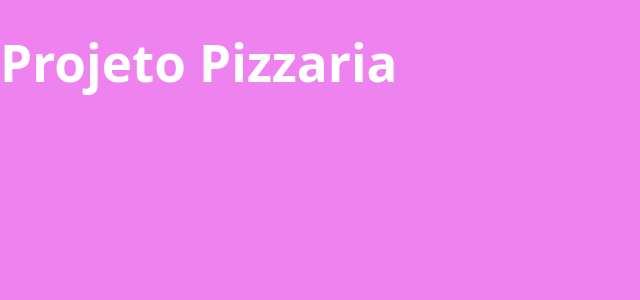
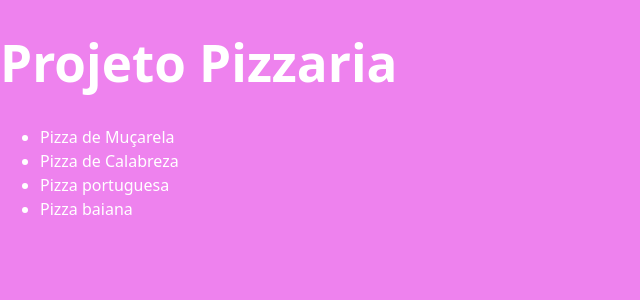
Before and after one commit to miguel-ls1/pizzaria.2f2025, a React (Vite) app: page / in a window 1280 px wide. Shown: the top 300 px of the page, without its empty margins (0-640 px from the left). Built offline with nearby package versions, Linux system fonts and the light colour scheme.

Commit message:
componente

```diff
--- a/src/App.jsx
+++ b/src/App.jsx
@@ -1,9 +1,13 @@
+import Produtos  from "./pages/produtos"
+
 const App = () => {
 
   return (
     <>
       <h1>Projeto Pizzaria</h1>
-    </>
+<Produtos/>
+
+</>
 
   )
 }
--- /dev/null
+++ b/src/pages/produtos/index.jsx
@@ -0,0 +1,15 @@
+const Produtos = () => {
+    return (
+        <div>
+            <ul>
+                <li>Pizza de Muçarela</li>
+                <li>Pizza de Calabreza</li>
+                <li>Pizza portuguesa</li>
+                <li>Pizza baiana</li>
+
+            </ul>
+        </div>
+    )
+}
+
+export default Produtos
```
